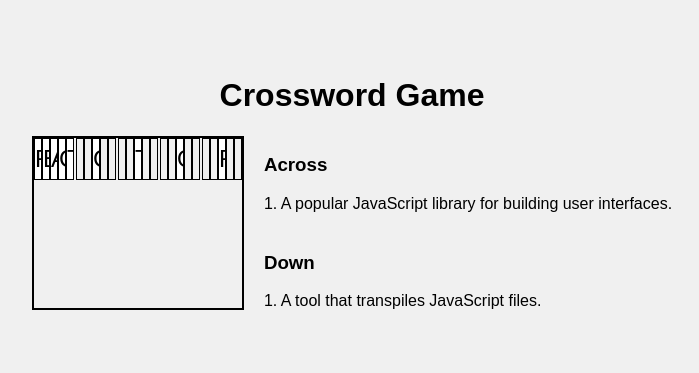
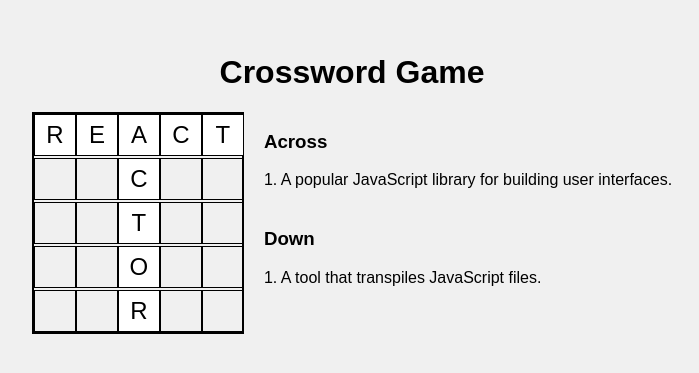
Before and after one commit to Lucasbritx/crossword, a React (Create React App) app: page / in a window 1280 px wide. Shown: the part 217-590 px from the top of the page, without its empty margins (288-987 px from the left). Built offline with nearby package versions, Linux system fonts and the light colour scheme.

Commit message:
feat: fixing game design

```diff
--- a/src/components/Crossword.css
+++ b/src/components/Crossword.css
@@ -5,13 +5,8 @@
 
 .grid {
   display: grid;
-  grid-template-columns: repeat(5, 40px);
   grid-gap: 2px;
   border: 2px solid black;
-}
-
-.row {
-    display: flex;
 }
 
 .cell {
--- a/src/components/Crossword.js
+++ b/src/components/Crossword.js
@@ -3,6 +3,7 @@
 
 const Crossword = ({ data }) => {
   const [grid, setGrid] = useState(data.grid);
+  const numCols = data.grid[0].length;
 
   const handleChange = (e, row, col) => {
     const newGrid = [...grid];
@@ -12,23 +13,23 @@
 
   return (
     <div className="crossword">
-      <div className="grid">
-        {grid.map((row, rowIndex) => (
-          <div key={rowIndex} className="row">
-            {row.map((cell, colIndex) => (
-              <div key={colIndex} className="cell">
+      <div className="grid" style={{ gridTemplateColumns: `repeat(${numCols}, 40px)` }}>
+        {grid.flat().map((cell, index) => {
+          const row = Math.floor(index / numCols);
+          const col = index % numCols;
+          return (
+            <div key={`${row}-${col}`} className="cell">
               {cell !== 0 && (
                 <input
                   type="text"
                   maxLength="1"
-                    value={grid[rowIndex][colIndex] === 0 ? '' : grid[rowIndex][colIndex]}
-                    onChange={(e) => handleChange(e, rowIndex, colIndex)}
+                  value={grid[row][col] === 0 ? '' : grid[row][col]}
+                  onChange={(e) => handleChange(e, row, col)}
                 />
               )}
             </div>
-            ))}
-          </div>
-        ))}
+          );
+        })}
       </div>
       <div className="clues">
         <div className="across">
```
Lines whose indentation alone changed are shown as unchanged.
